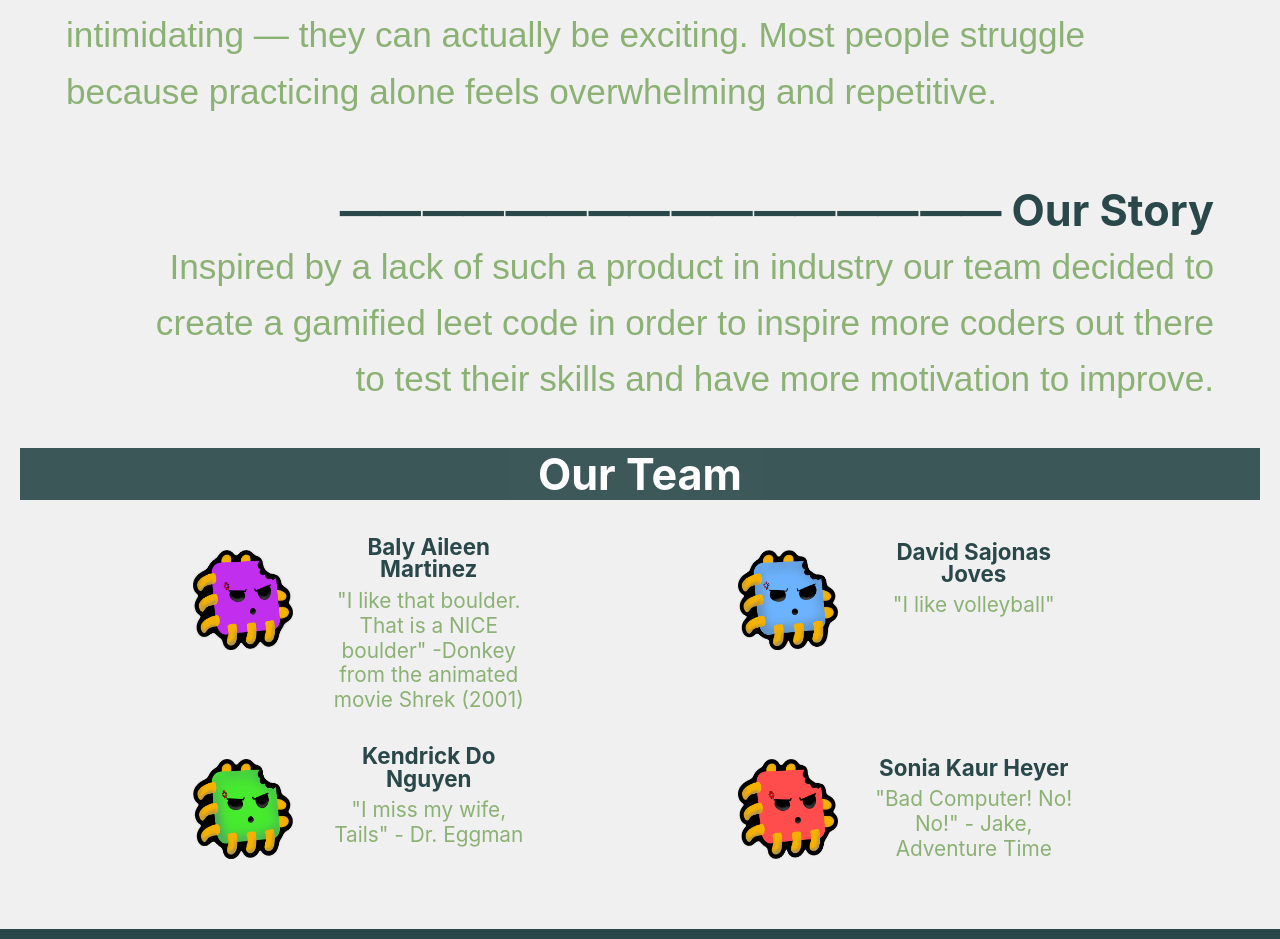
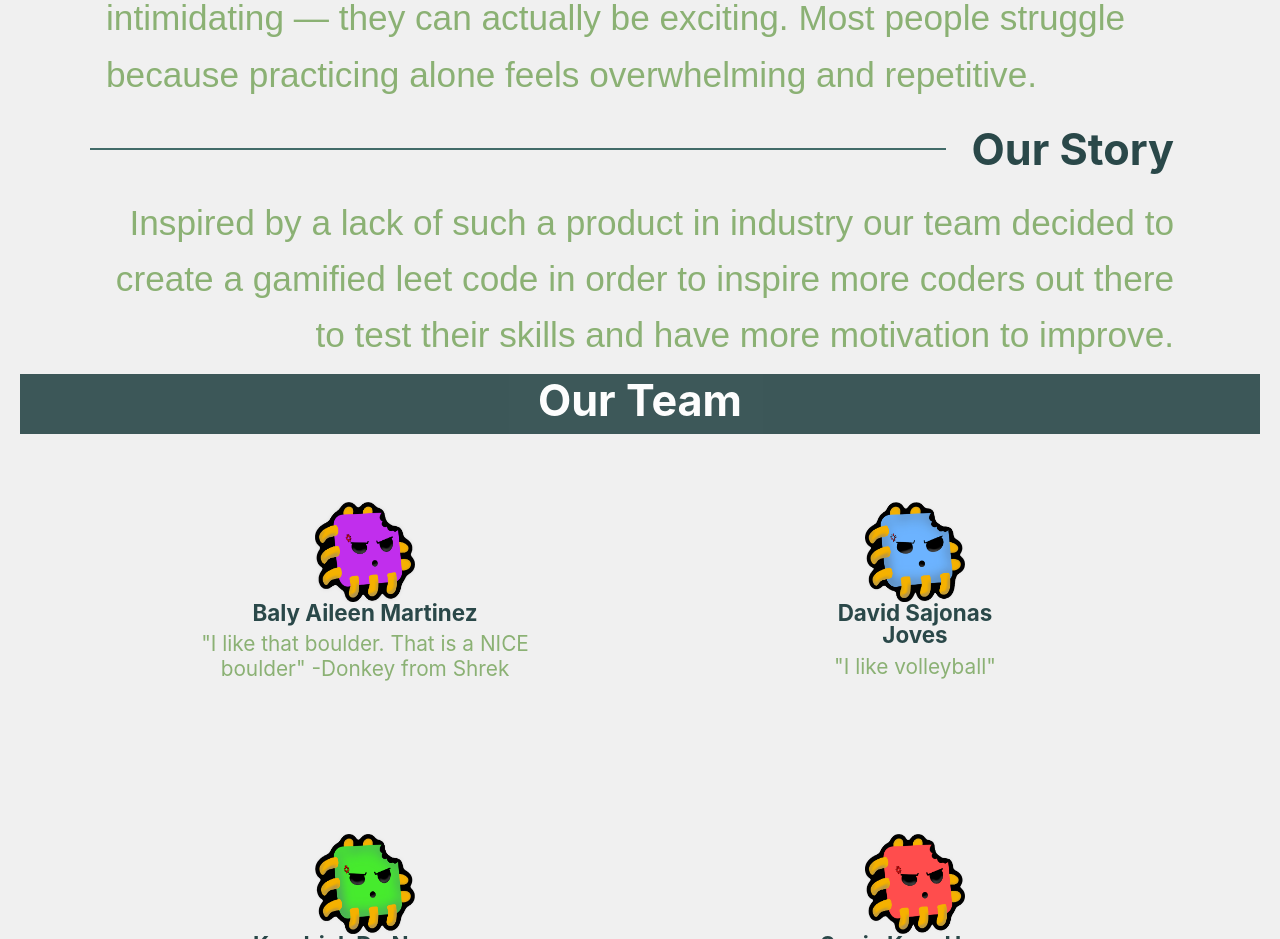
Before and after one commit to KendrickNguyen76/inf124-project, a React (Vite) app in the folder react_frontend/: page /aboutus in a window 1280 px wide. Shown: the part 653-1592 px from the top of the page. Built offline with nearby package versions, Linux system fonts and the light colour scheme; no server answers.

Commit message:
modified about us - frontend

```diff
--- a/react_frontend/src/Components/Navbar/Navbar.jsx
+++ b/react_frontend/src/Components/Navbar/Navbar.jsx
@@ -48,7 +48,7 @@ const Navbar = ({loggedIn, setLoggedIn}) => {
           <>
           {/*  Pages available when not logged in */}
           <li><NavLink to ="/howtoplay"> How To Play</NavLink></li>
-          <li><NavLink to ="/login"> LogIn</NavLink></li>
+          <li><NavLink to ="/login"> Log In</NavLink></li>
           </>
         )}
       </ul>
--- a/react_frontend/src/Components/Pages/AboutUs.css
+++ b/react_frontend/src/Components/Pages/AboutUs.css
@@ -4,7 +4,7 @@
   justify-content: center;
   align-items: center;
 }
-
+/* Header for About Us */
 .about_title {
   position: relative;
   width: 100%;
@@ -24,7 +24,6 @@
   object-fit: cover;
   z-index: 0;
   opacity: 0.4;
-  border: 1px solid #2a4849;
 }
 
 .about_title h1{
@@ -44,12 +43,109 @@
   background-color: #2a4849;
   z-index: 1;
 }
+/* End of header for about us */
+
+.name_line_title {
+  flex-grow: 1;
+  height: 2px;
+  background-color: #426B69;
+}
+
+.our_mission_title,
+.about_paragraph_title {
+  gap: 10px;
+  padding: 10px 0;
+  /* border: #2a4849 2px solid; */
+  display: flex;
+  align-items: center;
+  justify-content: center;
+  overflow: hidden;
+  max-width: 1100px;
+  width: 100%;
+  margin: 0 auto;
+}
+/* Default direction: text then line */
+.our_mission_title {
+  flex-direction: row;
+}
+
+/* Reverse direction: line then text */
+.about_paragraph_title {
+  flex-direction: row-reverse;
+}
+
+.our_mission
+.about_paragraph{
+  margin-top: 10px;
+  display:flex;
+  flex-direction: column;
+  justify-content: center;
+  align-items: center;
+  align-content: left;
+  width: 100%;
+  max-width: 1100px;
+  margin: 40px auto 60px auto;
+  padding: 0 1rem;
+}
+
+.our_mission_title h1{
+  font-family: 'Inter', sans-serif;
+  /* font-size: 2.7rem; */
+  text-align: left;
+  margin: 0;
+  padding: 0 1rem;
+  max-width: 1100px;
+}
+
+.our_mission p{
+  padding: 0 1rem;
+  text-align: left;
+  max-width: 1100px;
+  font-family: Arial, sans-serif;
+  /* font-size: 2.2rem; */
+  line-height: 1.6;
+  color: #8BB174;
+  margin: 0;
+}
+
+.about_paragraph_title h1{
+  font-family: 'Inter', sans-serif;
+  /* font-size: 2.7rem; */
+  text-align: right;
+  margin: 0;
+  padding: 0 1rem;
+  max-width: 1100px;
+}
+
+.about_paragraph p{
+  padding: 0 1rem;
+  text-align: right;
+  max-width: 1100px;
+  font-family: Arial, sans-serif;
+  /* font-size: 2.2rem; */
+  line-height: 1.6;
+  color: #8BB174;
+  margin: 0;
+}
+
+.our_mission_title h1,
+.about_paragraph_title h1,
+.about_team h1 {
+  font-size: clamp(1.8rem, 4vw, 2.7rem); /* Scales between 1.8rem and 2.7rem */
+}
+
+.our_mission p,
+.about_paragraph p {
+  font-size: clamp(1rem, 3vw, 2.2rem);
+}
+
+/* TEAM SECTION Header Start*/
 .about_team{
   display: flex;
   align-content: center;
   justify-content: center;
   width: 100%;
-  max-height: 100px;
+  height: 60px; /* adjust as needed */
   text-align: center;
   margin-top: 0px;
   background-color: #2a4849;
@@ -61,82 +157,24 @@
   font-family: 'Inter', sans-serif;
   font-size: 2.7rem;
   color: white;
-  max-height: 100px;
+  max-height: 200px;
+}
+/* TEAM SECTION Header Start*/
+
+/* TEAM MEMBERS Start*/
+.members {
+  display: grid;
+  grid-template-columns: repeat(2, 1fr); /* Two columns */
+  gap: 2rem; /* Adds spacing between items */
+  justify-items: center;
+  align-items: start;
+  max-width: 1100px;
+  width: 100%;
+  margin: 0 auto;
+  padding: 2rem 1rem;
 }
 
-.our_mission{
-  display:flex;
-  flex-direction: column;
-  justify-content: left;
-  align-items: flex-start;
-  align-content: left;
-  width: 100%;
-  margin-left: 60px;
-  margin-bottom: 60px;
-  margin-top: 40px;
-}
-
-.our_mission h1{
-  font-family: 'Inter', sans-serif;
-  font-size: 2.7rem;
-  text-align: left;
-  margin: 0;
-  padding: 0 1rem;
-  max-width: 1100px;
-}
-
-.our_mission p{
-  padding: 0 1rem;
-  text-align: left;
-  max-width: 1100px;
-  font-family: Arial, sans-serif;
-  font-size: 2.2rem;
-  line-height: 1.6;
-  color: #8BB174;
-  margin: 0;
-}
-
-.about_paragraph{
-  display:flex;
-  flex-direction: column;
-  justify-content: right;
-  align-items: flex-end;
-  align-content: right;
-  width: 100%;
-  margin-right: 60px;
-  margin-bottom: 40px;
-}
-
-.about_paragraph h1{
-  font-family: 'Inter', sans-serif;
-  font-size: 2.7rem;
-  text-align: right;
-  margin: 0;
-  padding: 0 1rem;
-  max-width: 1100px;
-}
-
-.about_paragraph p{
-  padding: 0 1rem;
-  text-align: right;
-  max-width: 1100px;
-  font-family: Arial, sans-serif;
-  font-size: 2.2rem;
-  line-height: 1.6;
-  color: #8BB174;
-  margin: 0;
-}
-
-.members {
-  display: grid;
-  grid-template-columns: repeat(4, minmax(250px, 1fr));
-  padding-right: 150px;
-}
-
-.member_1,
-.member_2,
-.member_3,
-.member_4 {
+.team_member {
   flex-direction: column;
   justify-content: center;
   flex: 1 1 40%;
@@ -149,18 +187,23 @@
   align-items: center;
   text-align: center;
 }
-.member_1 h1,
-.member_2 h1,
-.member_3 h1,
-.member_4 h1 {
+.member_img {
+  display: flex;
+  align-items: top;
+  justify-content: right;
+}
+
+.member_img img {
+  width: 100px;
+  height: 100px;
+}
+
+.member_info h1 {
   font-size: 1.4rem;
   word-wrap: break-word;
   overflow-wrap: break-word;
   white-space: normal;
   width: 100%;
-  margin-top: 0px;
-  margin-bottom: 0px;
-  padding-bottom: 0px;
   line-height: 1;
   display: flex;
   justify-content: center;
@@ -168,10 +211,7 @@
   text-align: center;
 }
 
-.member_1 p,
-.member_2 p,
-.member_3 p,
-.member_4 p {
+.member_info p {
   line-height: 1.2;
   min-height: 115px;
   align-items: center;
@@ -186,20 +226,23 @@
   white-space: normal;
   width: 100%;
 }
+/* TEAM MEMBERS end*/
+@media (max-width: 600px) {
+  .members {
+    grid-template-columns: 1fr;
+  }
+}
+@media (max-width: 480px) {
+  .member_info h1 {
+    font-size: 1.1rem;
+  }
 
-.bash1,
-.bash2,
-.bash3,
-.bash4{
-  display: flex;
-  margin-top: 30px;
-  align-items: top;
-  justify-content: right;
+  .member_info p {
+    font-size: 0.95rem;
+  }
+
+  .member_image img {
+    width: 80px;
+    height: 80px;
+  }
 }
-.bash1 img,
-.bash2 img,
-.bash3 img,
-.bash4 img {
-  width: 100px;
-  height: 100px;
-}
--- a/react_frontend/src/Components/Pages/AboutUs.jsx
+++ b/react_frontend/src/Components/Pages/AboutUs.jsx
@@ -18,24 +18,38 @@ const AboutTitle = () => (
 
 const OurMission = () => (
   <div className = "our_mission">
-    <h1>Our Mission  ⸺⸺⸺⸺⸺⸺⸺⸺   </h1>
+    <div className="our_mission_title">
+      <h1>Our Mission</h1>
+      <div className="name_line_title"></div>
+    </div>
+
+    <div className="our_mission_title">
       <p>
       At ByteMe, we believe technical interview questions don't have to be
       intimidating — they can actually be exciting. Most people struggle because
       practicing alone feels overwhelming and repetitive.
       </p>
     </div>
+  </div>
 )
 
 /* have the paragraph of about us here*/
 const AboutParagraph = () => (
   <div className = "about_paragraph">
-    <h1> ⸺⸺⸺⸺⸺⸺⸺⸺  Our Story</h1>
+
+    <div className="about_paragraph_title">
+      <h1>Our Story</h1>
+      <div className="name_line_title"></div>
+    </div>
+
+    <div className="about_paragraph_title">
       <p>
         Inspired by a lack of such a product in industry our team decided
         to create a gamified leet code in order to inspire more coders out
         there to test their skills and have more motivation to improve.
       </p>
+    </div>
+
   </div>
 )
 
@@ -45,63 +59,17 @@ const AboutTeam = () => (
     <h1>Our Team</h1>
   </div>
 )
-
-const Member1 = () => (
-  <div className = "member_1">
-    <h1>Baly Aileen Martinez</h1>
-    <p>
-      "I like that boulder. That is a NICE boulder" -Donkey from the animated movie Shrek (2001)
-    </p>
+const TeamMember = ({name, quote, imgSrc, alt}) => (
+  <div className = "team_member">
+    <div className = "member_img">
+      <img src={imgSrc} alt={alt} />
     </div>
-)
-
-const Member2 = () => (
-  <div className = "member_2">
-    <h1>David Sajonas Joves</h1>
-    <p>
-      "I like volleyball"
-    </p>
+    <div className = "member_info">
+      <h1>{name}</h1>
+      <p>{quote}</p>
     </div>
-)
-
-const Member3 = () => (
-  <div className = "member_3">
-    <h1>Kendrick Do Nguyen</h1>
-    <p>
-      "I miss my wife, Tails" - Dr. Eggman
-    </p>
   </div>
-)
-
-const Member4 = () => (
-  <div className = "member_4">
-    <h1>Sonia Kaur Heyer</h1>
-    <p>
-      "Bad Computer! No! No!" - Jake, Adventure Time
-    </p>
-  </div>
-)
-
-const Image1 = () => (
-  <div className = "bash1">
-    <img src={bashpurpleIcon} alt="bashPurple" />
-  </div>
-)
-const Image2 = () => (
-  <div className = "bash2">
-    <img src={bashblueIcon} alt="bashBlue" />
-  </div>
-)
-const Image3 = () => (
-  <div className = "bash3">
-    <img src={bashgreenIcon} alt="bashGreen" />
-  </div>
-)
-const Image4 = () => (
-  <div className = "bash4">
-    <img src={bashredIcon} alt="bashRed" />
-  </div>
-)
+);
 
 {/* description of our concept and mission*/}
 
@@ -112,15 +80,31 @@ const AboutUs = () => {
         <OurMission/>
         <AboutParagraph/>
         <AboutTeam/>
-      <div className = "members">
-        <Image1/>
-        <Member1/>
-        <Image2/>
-        <Member2/>
-        <Image3/>
-        <Member3/>
-        <Image4/>
-        <Member4/>
+      <div className="members">
+        <TeamMember
+          name="Baly Aileen Martinez"
+          quote='"I like that boulder. That is a NICE boulder" -Donkey from Shrek'
+          imgSrc={bashpurpleIcon}
+          alt="bashPurple"
+        />
+        <TeamMember
+          name="David Sajonas Joves"
+          quote='"I like volleyball"'
+          imgSrc={bashblueIcon}
+          alt="bashBlue"
+        />
+        <TeamMember
+          name="Kendrick Do Nguyen"
+          quote='"I miss my wife, Tails" - Dr. Eggman'
+          imgSrc={bashgreenIcon}
+          alt="bashGreen"
+        />
+        <TeamMember
+          name="Sonia Kaur Heyer"
+          quote='"Bad Computer! No! No!" - Jake, Adventure Time'
+          imgSrc={bashredIcon}
+          alt="bashRed"
+        />
         </div>
         </div>
   )
```
Lines whose indentation alone changed are shown as unchanged.
